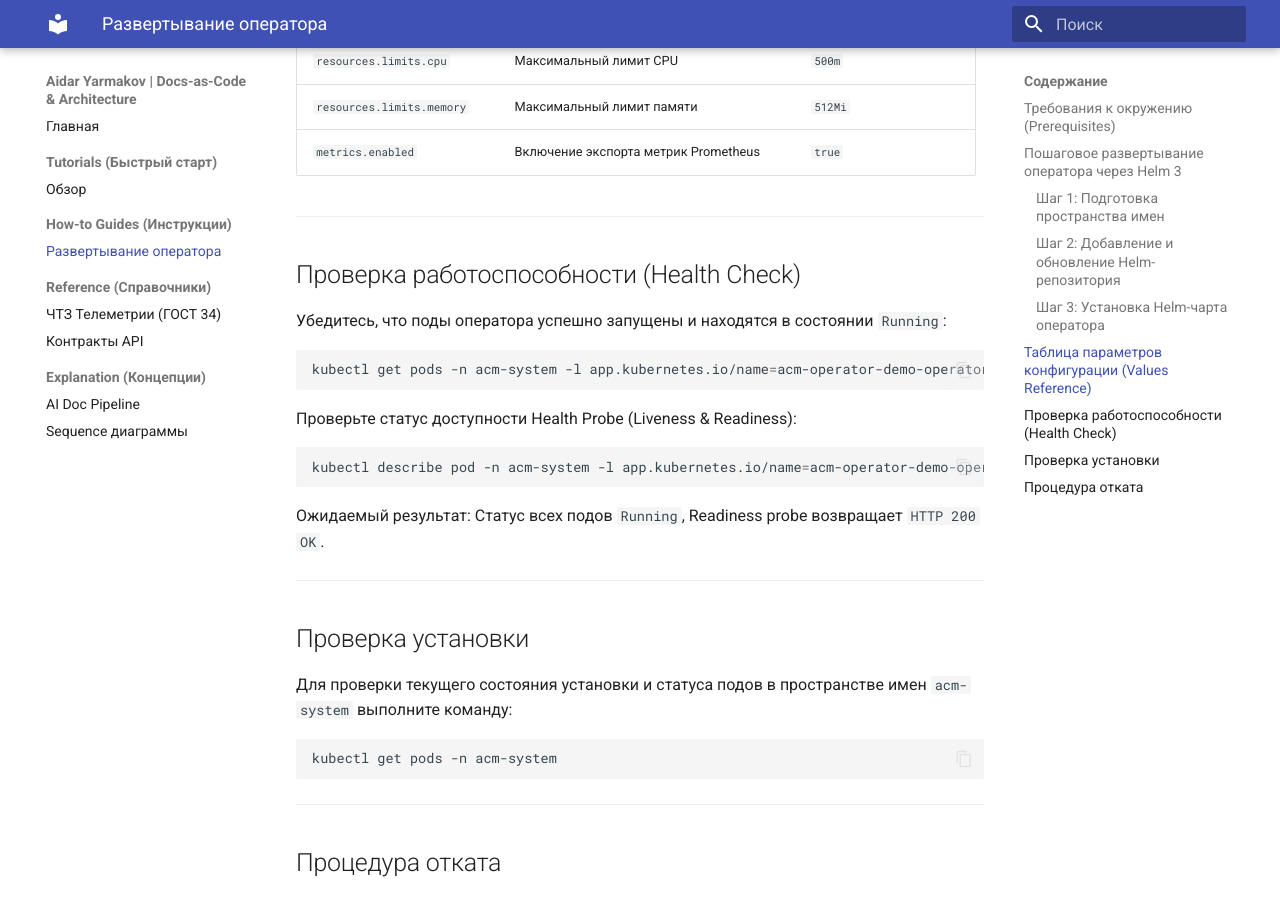
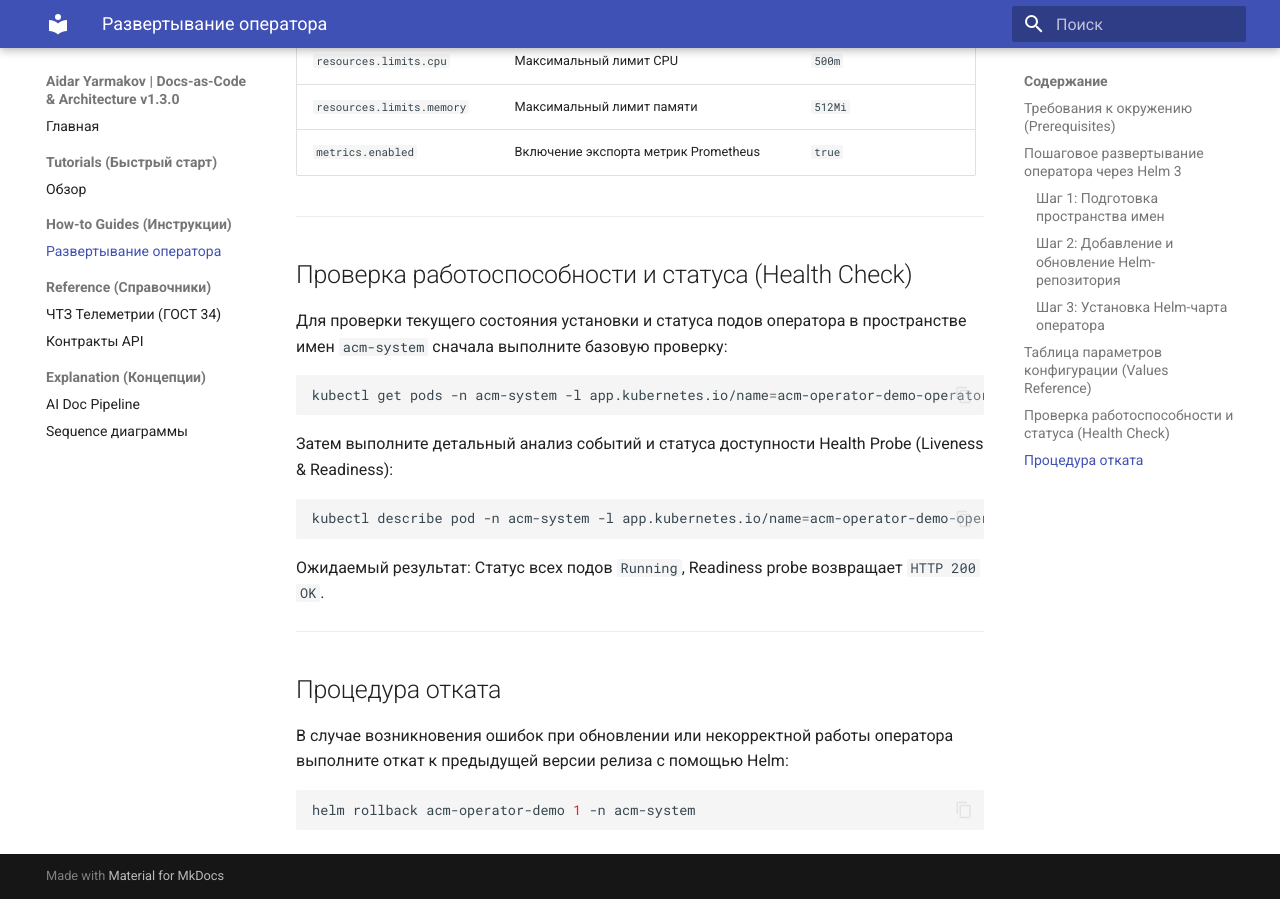
Before and after one commit to Aidar65/aidar-technical-writing, an MkDocs documentation site: the page built from docs/how-to/k8s-operator-deploy.md, in a window 1280 px wide and 900 px high, scrolled down 1605 px. Built offline with MkDocs 1.6.1 and Material for MkDocs 9.7.7, drawn with Linux system fonts in a browser that asks for light colours.

Commit message:
fix(docs): resolve k8s guide redundancy, align navigation matrix and sync semver v1.3.0
Consolidated health check sections in docs/how-to/k8s-operator-deploy.md, aligned README.md navigation matrix with Diátaxis file structure, and synchronized SemVer version v1.3.0 in changelog.md and mkdocs.yml.

Co-authored-by: Aidar65 <123313781+Aidar65@users.noreply.github.com>

````diff
--- a/docs/how-to/k8s-operator-deploy.md
+++ b/docs/how-to/k8s-operator-deploy.md
@@ -61,31 +61,21 @@ helm install acm-operator-demo acm/acm-operator-demo-operator \
 
 ---
 
-## Проверка работоспособности (Health Check)
+## Проверка работоспособности и статуса (Health Check)
 
-Убедитесь, что поды оператора успешно запущены и находятся в состоянии `Running`:
+Для проверки текущего состояния установки и статуса подов оператора в пространстве имен `acm-system` сначала выполните базовую проверку:
 
 ```bash
 kubectl get pods -n acm-system -l app.kubernetes.io/name=acm-operator-demo-operator
 ```
 
-Проверьте статус доступности Health Probe (Liveness & Readiness):
+Затем выполните детальный анализ событий и статуса доступности Health Probe (Liveness & Readiness):
 
 ```bash
 kubectl describe pod -n acm-system -l app.kubernetes.io/name=acm-operator-demo-operator
 ```
 
 Ожидаемый результат: Статус всех подов `Running`, Readiness probe возвращает `HTTP 200 OK`.
-
----
-
-## Проверка установки
-
-Для проверки текущего состояния установки и статуса подов в пространстве имен `acm-system` выполните команду:
-
-```bash
-kubectl get pods -n acm-system
-```
 
 ---
 
--- a/mkdocs.yml
+++ b/mkdocs.yml
@@ -1,4 +1,4 @@
-site_name: 'Aidar Yarmakov | Docs-as-Code & Architecture'
+site_name: 'Aidar Yarmakov | Docs-as-Code & Architecture v1.3.0'
 site_url: https://aidar65.github.io/aidar-technical-writing/
 site_description: Technical Content Engineer Portfolio — Docs-as-Code, OpenAPI, GOST, CI/CD
 
````
Also changed, not shown: docs/changelog.md (+15 -1 lines).
